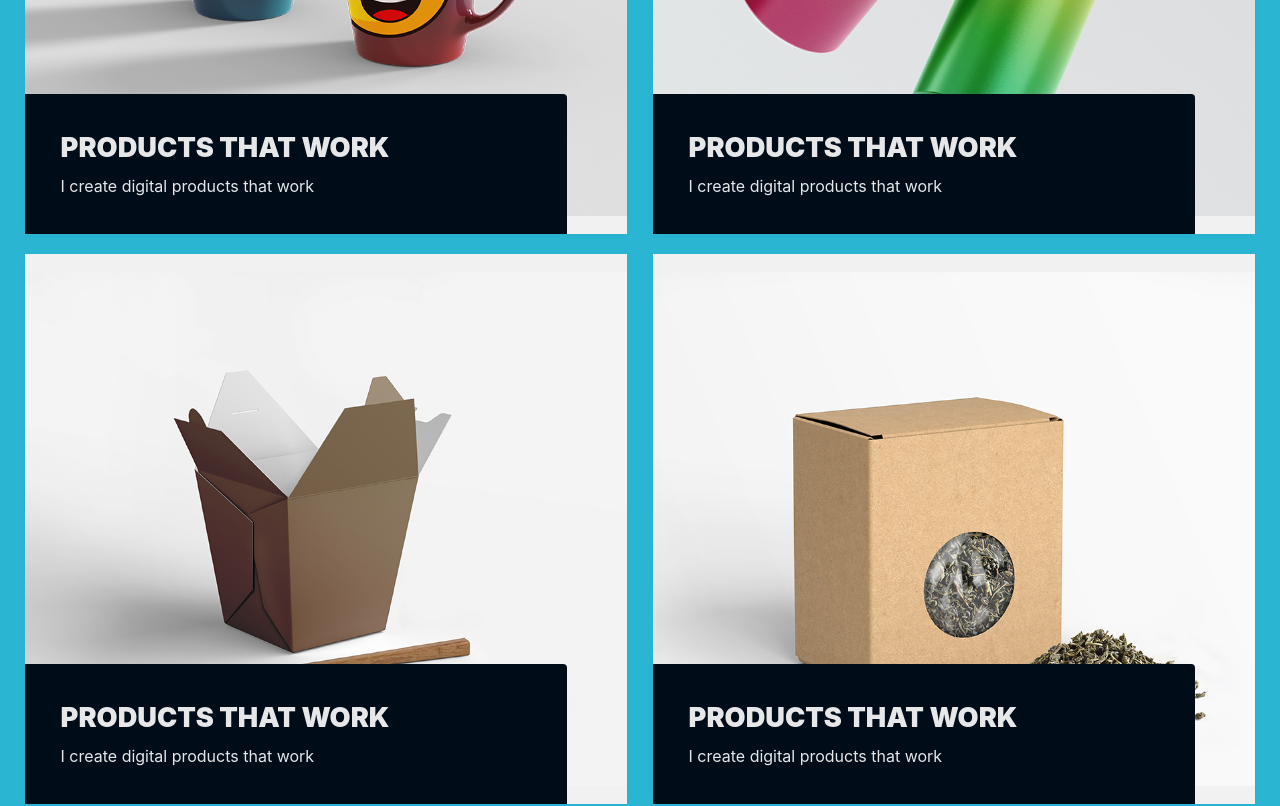
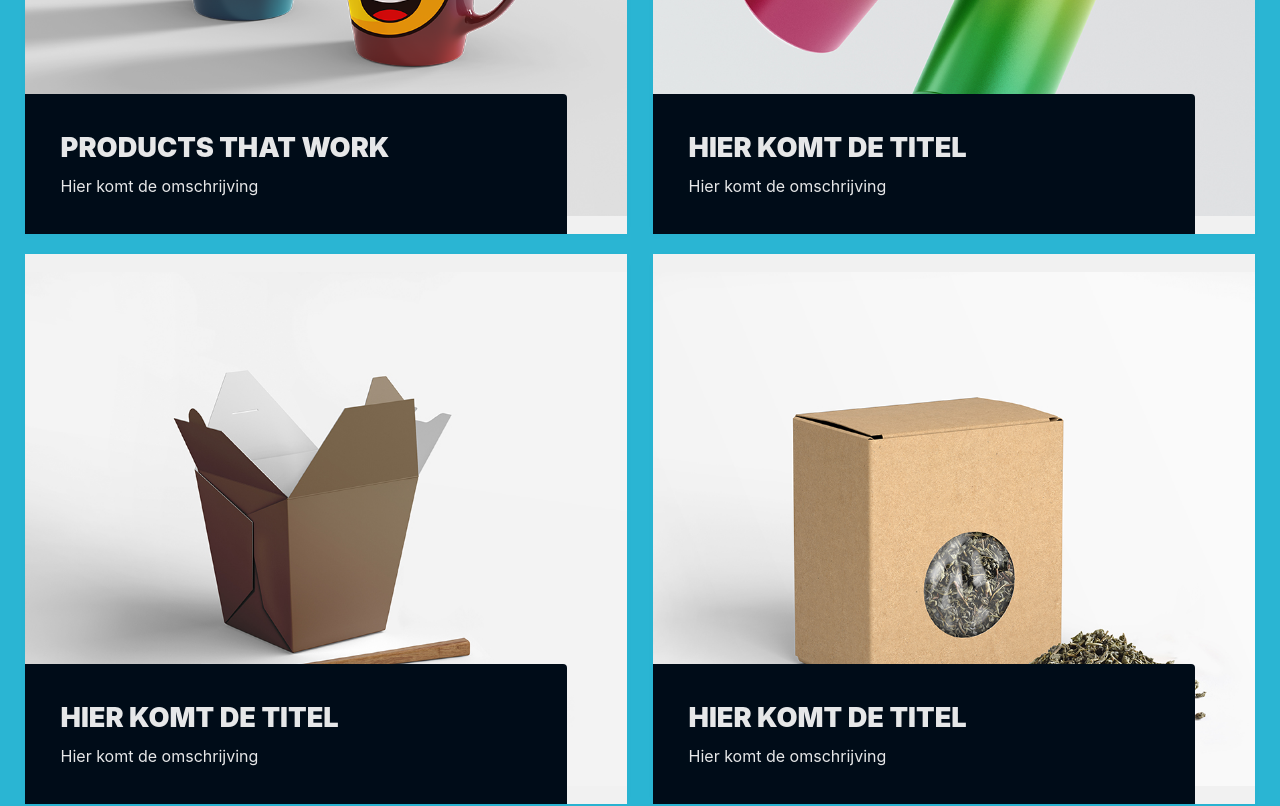
Before and after one commit to n-fx/ngmedia-next, a Next.js app: page /graphics in a window 1280 px wide. Shown: the part 920-1726 px from the top of the page. Built offline with nearby package versions, Linux system fonts and the light colour scheme.

Commit message:
Add files via upload

```diff
--- a/pages/graphics.js
+++ b/pages/graphics.js
@@ -40,13 +40,13 @@ export default function Graphics() {
                                 <div className="grid-overlay">
                                     <div className="arrow-box"><BiChevronRight /></div>
                                     <div className="grid-text-box-inside">
-                                        <h3>products that work 2</h3>
-                                        <p>I create digital products that work</p>
+                                        <h3>Hier komt de titel</h3>
+                                        <p>Hier komt de omschrijving</p>
                                     </div>
                                 </div>
                                 <div className="grid-text-box bg_dark">
                                     <h3>products that work</h3>
-                                    <p>I create digital products that work</p>
+                                    <p>Hier komt de omschrijving</p>
                                 </div>
                             </div>
                             <div className="grid graphics bg_shadow">
@@ -54,13 +54,13 @@ export default function Graphics() {
                                 <div className="grid-overlay">
                                     <div className="arrow-box"><BiChevronRight /></div>
                                     <div className="grid-text-box-inside">
-                                        <h3>products that work 2</h3>
-                                        <p>I create digital products that work</p>
+                                        <h3>Hier komt de titel</h3>
+                                        <p>Hier komt de omschrijving</p>
                                     </div>
                                 </div>
                                 <div className="grid-text-box bg_dark">
-                                    <h3>products that work</h3>
-                                    <p>I create digital products that work</p>
+                                    <h3>Hier komt de titel</h3>
+                                    <p>Hier komt de omschrijving</p>
                                 </div>
                             </div>
 
@@ -69,13 +69,13 @@ export default function Graphics() {
                                 <div className="grid-overlay">
                                     <div className="arrow-box"><BiChevronRight /></div>
                                     <div className="grid-text-box-inside">
-                                        <h3>products that work 2</h3>
-                                        <p>I create digital products that work</p>
+                                        <h3>Hier komt de titel 2</h3>
+                                        <p>Hier komt de omschrijving</p>
                                     </div>
                                 </div>
                                 <div className="grid-text-box bg_dark">
-                                    <h3>products that work</h3>
-                                    <p>I create digital products that work</p>
+                                    <h3>Hier komt de titel</h3>
+                                    <p>Hier komt de omschrijving</p>
                                 </div>
                             </div>
 
@@ -84,13 +84,13 @@ export default function Graphics() {
                                 <div className="grid-overlay">
                                     <div className="arrow-box"><BiChevronRight /></div>
                                     <div className="grid-text-box-inside">
-                                        <h3>products that work 2</h3>
-                                        <p>I create digital products that work</p>
+                                        <h3>Hier komt de titel 2</h3>
+                                        <p>Hier komt de omschrijving</p>
                                     </div>
                                 </div>
                                 <div className="grid-text-box bg_dark">
-                                    <h3>products that work</h3>
-                                    <p>I create digital products that work</p>
+                                    <h3>Hier komt de titel</h3>
+                                    <p>Hier komt de omschrijving</p>
                                 </div>
                             </div>
 
```
